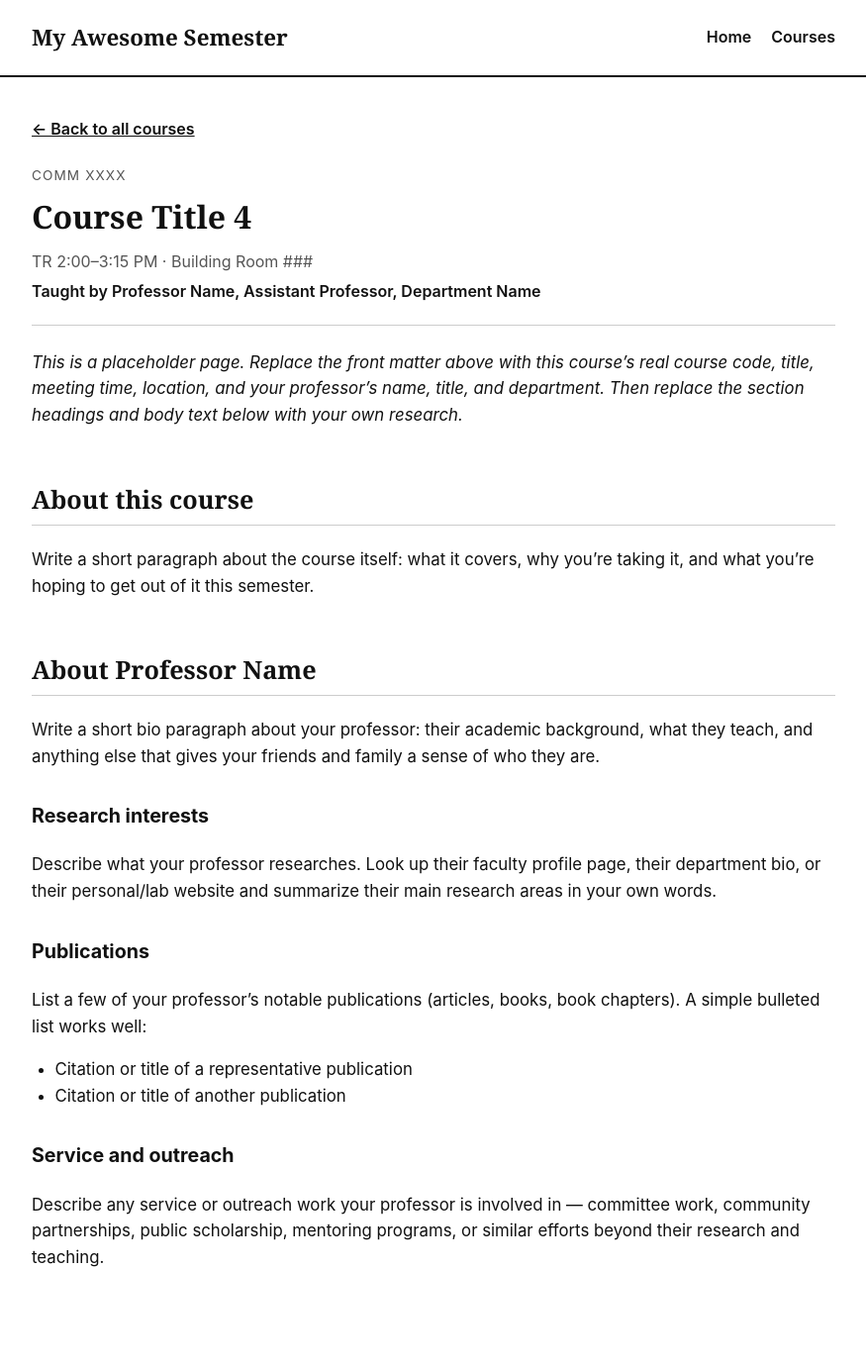
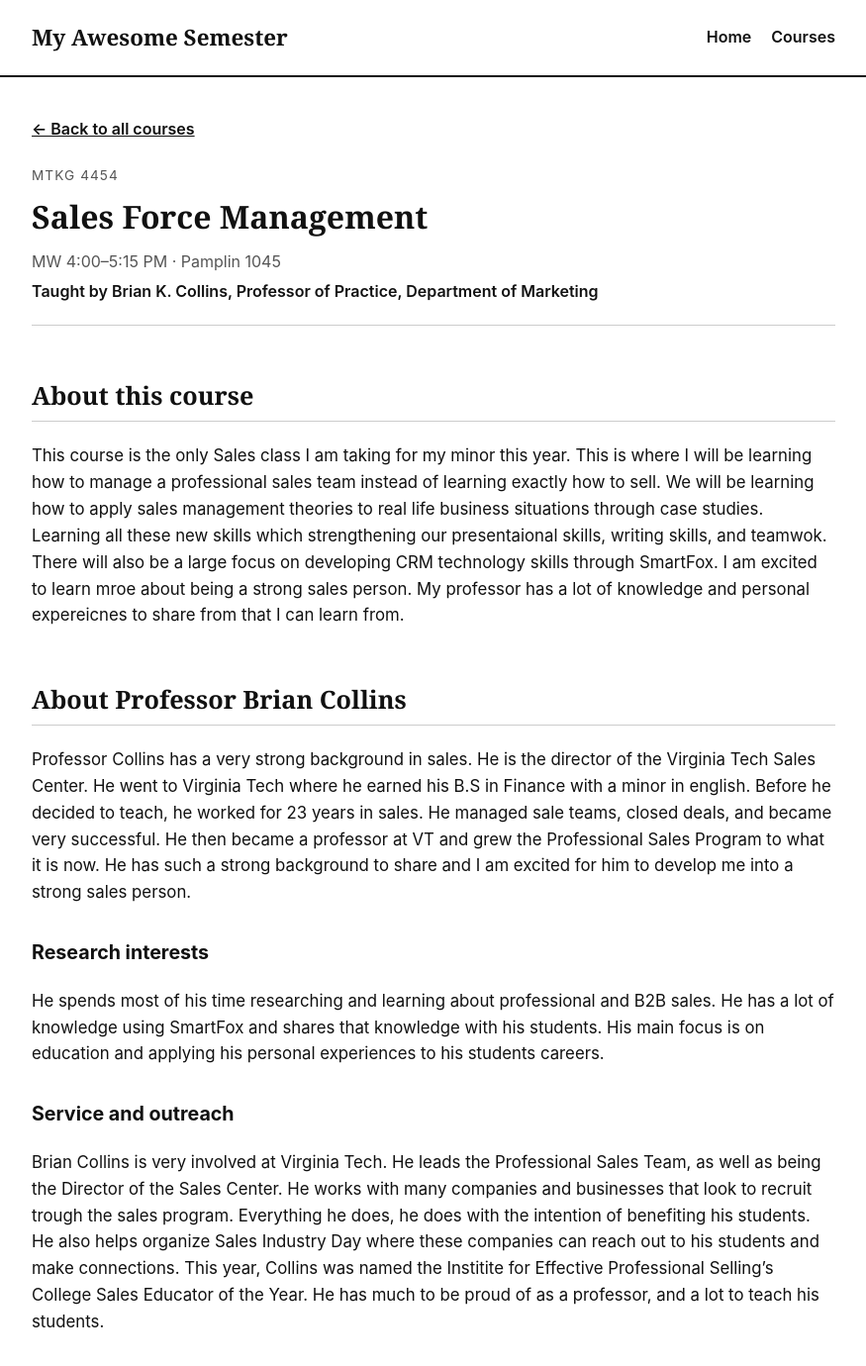
Before and after one commit to lillydonohoe/myawesomesemester, a Jekyll site: the page built from _courses/course-04.md, in a window 1280 px wide and 1400 px high. Shown: the top 1380 px of the window at 99% size, without its empty margins (202-1077 px from the left). Built offline with Jekyll 4.4.1, drawn with Linux system fonts in a browser that asks for light colours.

Commit message:
Update course details for Course 4

```diff
--- a/_courses/course-04.md
+++ b/_courses/course-04.md
@@ -1,46 +1,26 @@
 ---
 course_number: 4
-course_code: "COMM XXXX"
-course_title: "Course Title 4"
-meeting_time: "TR 2:00–3:15 PM"
-location: "Building Room ###"
-instructor_name: "Professor Name"
-instructor_title: "Assistant Professor"
-instructor_department: "Department Name"
+course_code: "MTKG 4454"
+course_title: "Sales Force Management"
+meeting_time: "MW 4:00–5:15 PM"
+location: "Pamplin 1045"
+instructor_name: "Brian K. Collins"
+instructor_title: "Professor of Practice"
+instructor_department: "Department of Marketing"
 ---
-
-_This is a placeholder page. Replace the front matter above with this course's real
-course code, title, meeting time, location, and your professor's name, title, and
-department. Then replace the section headings and body text below with your own
-research._
 
 ## About this course
 
-Write a short paragraph about the course itself: what it covers, why you're taking
-it, and what you're hoping to get out of it this semester.
+This course is the only Sales class I am taking for my minor this year. This is where I will be learning how to manage a professional sales team instead of learning exactly how to sell. We will be learning how to apply sales management theories to real life business situations through case studies. Learning all these new skills which strengthening our presentaional skills, writing skills, and teamwok. There will also be a large focus on developing CRM technology skills through SmartFox. I am excited to learn mroe about being a strong sales person. My professor has a lot of knowledge and personal expereicnes to share from that I can learn from.
 
-## About Professor Name
+## About Professor Brian Collins
 
-Write a short bio paragraph about your professor: their academic background, what
-they teach, and anything else that gives your friends and family a sense of who
-they are.
+Professor Collins has a very strong background in sales. He is the director of the Virginia Tech Sales Center. He went to Virginia Tech where he earned his B.S in Finance with a minor in english. Before he decided to teach, he worked for 23 years in sales. He managed sale teams, closed deals, and became very successful. He then became a professor at VT and grew the Professional Sales Program to what it is now. He has such a strong background to share and I am excited for him to develop me into a strong sales person.
 
 ### Research interests
 
-Describe what your professor researches. Look up their faculty profile page, their
-department bio, or their personal/lab website and summarize their main research
-areas in your own words.
-
-### Publications
-
-List a few of your professor's notable publications (articles, books, book
-chapters). A simple bulleted list works well:
-
-- Citation or title of a representative publication
-- Citation or title of another publication
+He spends most of his time researching and learning about professional and B2B sales. He has a lot of knowledge using SmartFox and shares that knowledge with his students. His main focus is on education and applying his personal experiences to his students careers.
 
 ### Service and outreach
 
-Describe any service or outreach work your professor is involved in — committee
-work, community partnerships, public scholarship, mentoring programs, or similar
-efforts beyond their research and teaching.
+Brian Collins is very involved at Virginia Tech. He leads the Professional Sales Team, as well as being the Director of the Sales Center. He works with many companies and businesses that look to recruit trough the sales program. Everything he does, he does with the intention of benefiting his students. He also helps organize Sales Industry Day where these companies can reach out to his students and make connections. This year, Collins was named the Institite for Effective Professional Selling's College Sales Educator of the Year. He has much to be proud of as a professor, and a lot to teach his students.
```
